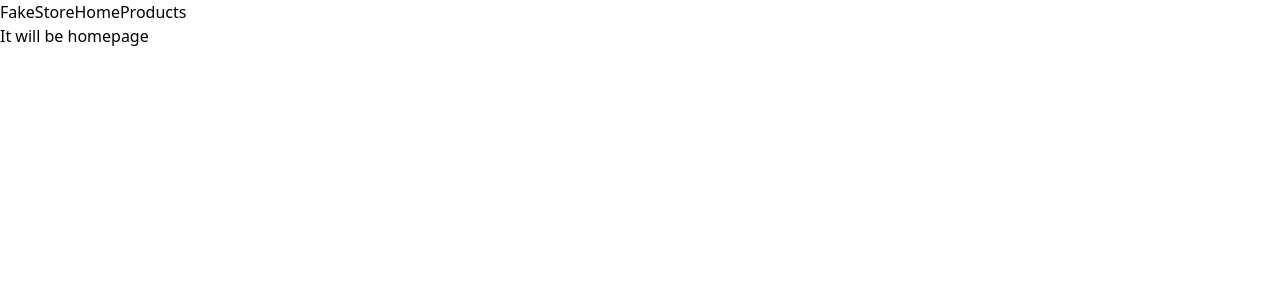
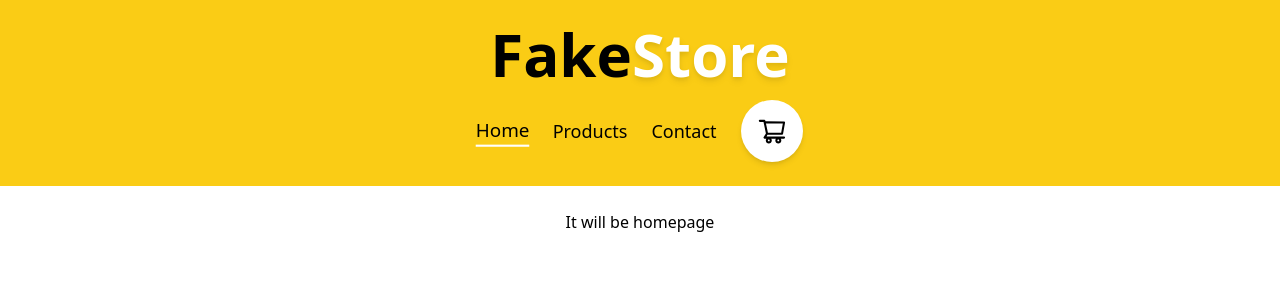
Before and after one commit to jaqubowsky/shopping-app-v2, a React (Vite) app: page / in a window 1280 px wide. Shown: the top 300 px of the page. Built offline with nearby package versions, Linux system fonts and the light colour scheme.

Commit message:
Add isActive class to link via React Router

```diff
--- a/src/components/Layout/index.tsx
+++ b/src/components/Layout/index.tsx
@@ -1,17 +1,72 @@
 import { Outlet } from "react-router-dom";
 import { Link, NavLink } from "react-router-dom";
+import { AiOutlineShoppingCart } from "react-icons/ai";
+import { useState } from "react";
+import ModalPortal from "../Modal/ModalPortal";
+import CartModal from "../../pages/Cart/CartModal";
+import ModalWrapper from "../Modal/ModalWrapper";
 
 export default function Layout() {
+  const [showCart, setShowCart] = useState(false);
+
+  const toggleCart = () => {
+    setShowCart((prevState) => !prevState);
+  };
+
   return (
     <>
-      <header>
-        <div>
-          <Link to=".">FakeStore</Link>
-          <NavLink to="/">Home</NavLink>
-          <NavLink to="products">Products</NavLink>
-        </div>
+      <header className="bg-yellow-400 p-6">
+        <nav className="mx-auto flex w-11/12 flex-col items-center justify-between">
+          <Link className="mb-4 text-6xl font-black" to=".">
+            Fake<span className="text-white drop-shadow-md">Store</span>
+          </Link>
+          <div className="hover flex items-center justify-center gap-6 text-lg">
+            <NavLink
+              to="/"
+              className={({ isActive }) =>
+                isActive
+                  ? "scale-105 border-b-2 border-b-white"
+                  : "flex items-center justify-center gap-6 text-lg hover:scale-105 hover:border-b-2 hover:border-b-white"
+              }
+            >
+              Home
+            </NavLink>
+            <NavLink
+              className={({ isActive }) =>
+                isActive
+                  ? "scale-105 border-b-2 border-b-white"
+                  : "flex items-center justify-center gap-6 text-lg hover:scale-105 hover:border-b-2 hover:border-b-white"
+              }
+              to="products"
+            >
+              Products
+            </NavLink>
+            <NavLink
+              className={({ isActive }) =>
+                isActive
+                  ? "scale-105 border-b-2 border-b-white"
+                  : "flex items-center justify-center gap-6 text-lg hover:scale-105 hover:border-b-2 hover:border-b-white"
+              }
+              to="contact"
+            >
+              Contact
+            </NavLink>
+            <div onClick={toggleCart}>
+              <div className="cursor-pointer rounded-full bg-white p-4 text-center shadow-md">
+                <AiOutlineShoppingCart className="text-3xl" />
+              </div>
+            </div>
+          </div>
+        </nav>
       </header>
-      <Outlet />
+      <main className="mx-auto my-6 flex w-11/12 items-center justify-center">
+        <Outlet />
+        <ModalPortal toggleModal={toggleCart} showModal={showCart}>
+          <ModalWrapper handleCloseModal={toggleCart}>
+            <CartModal toggleCart={toggleCart} />
+          </ModalWrapper>
+        </ModalPortal>
+      </main>
     </>
   );
 }
```
